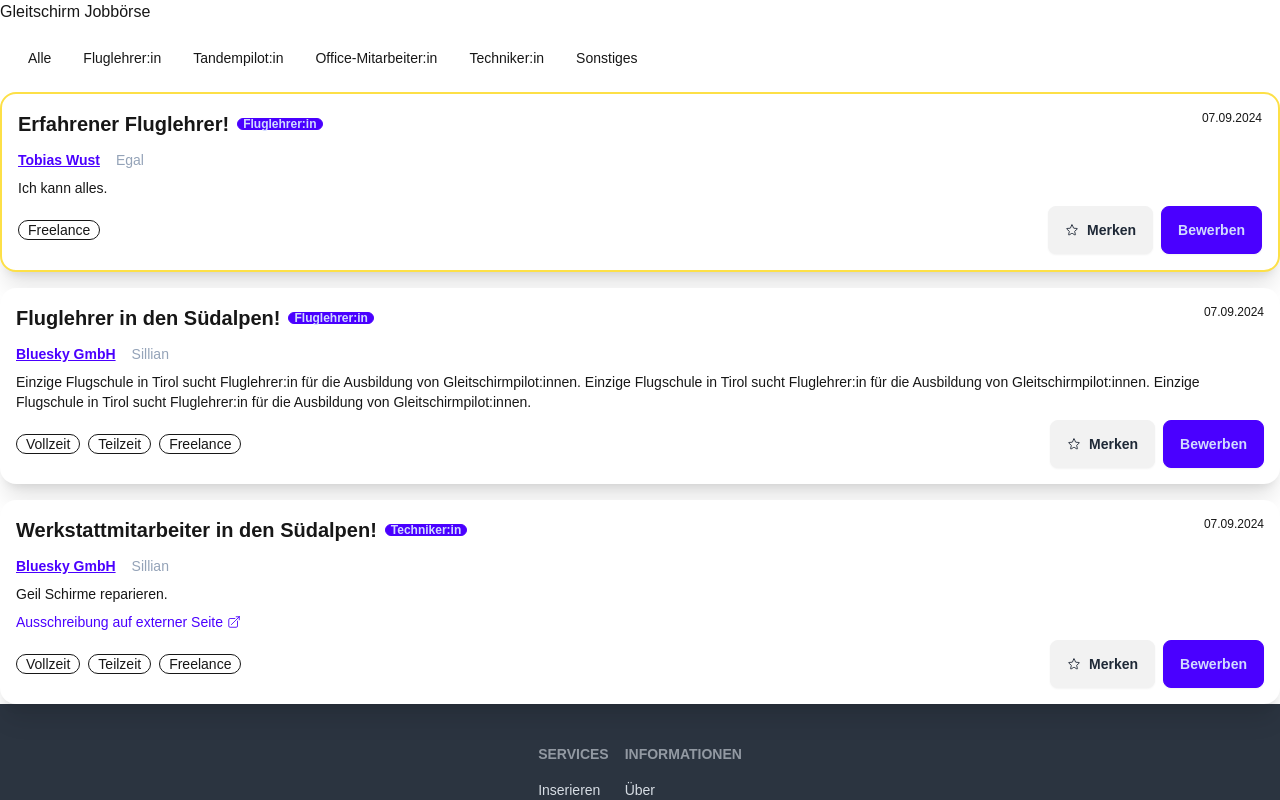
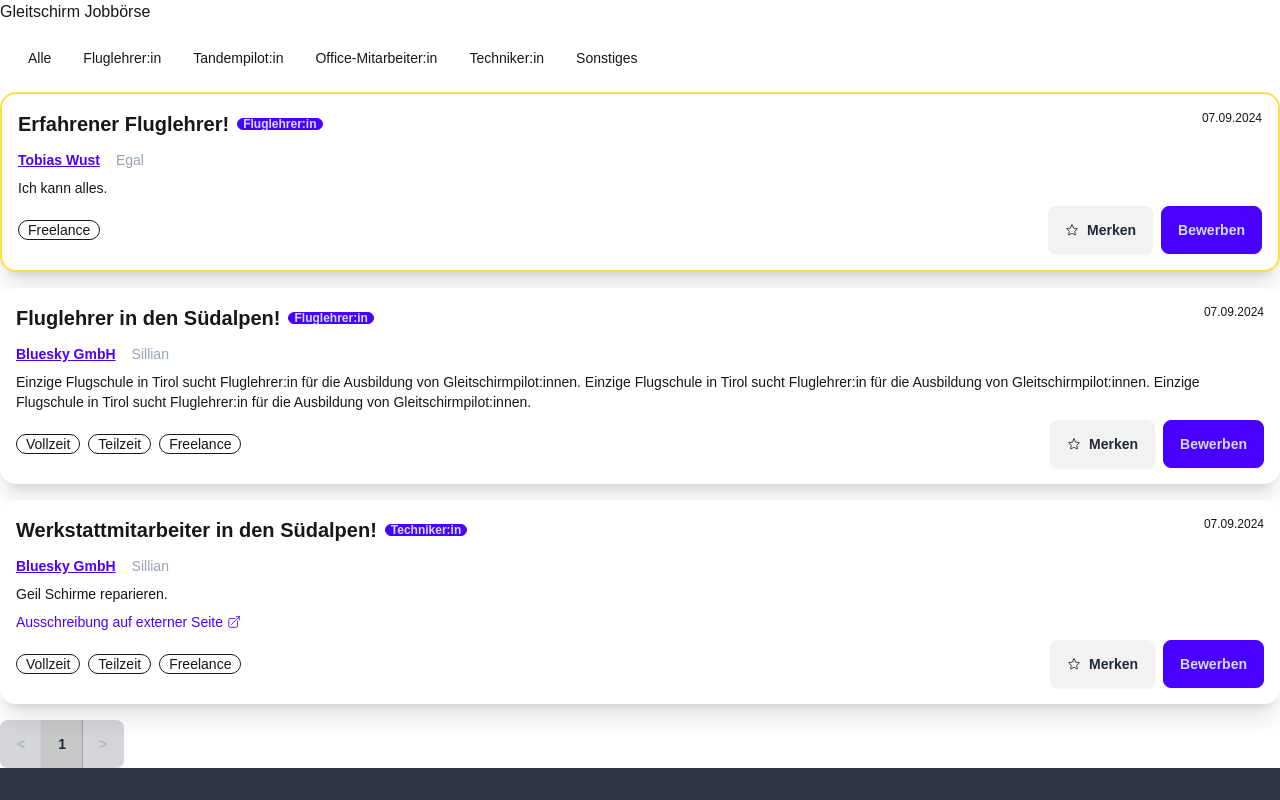
Before and after one commit to TobiasWust/gleitschirmjobs, a Next.js app: page / in a window 1280 px wide. Shown: the top 800 px of the page. Built offline with nearby package versions, Linux system fonts and the light colour scheme.

Commit message:
pagination

```diff
--- a/src/components/JobTable.tsx
+++ b/src/components/JobTable.tsx
@@ -4,11 +4,19 @@ import JobCard from "./JobCard";
 import jobs from "../data/jobs";
 import { useSearchParams } from 'next/navigation'
 import { getCategoryNameById } from "../data/categories";
-import { useMemo } from "react";
+import { useMemo, useState } from "react";
+
+const itemsPerPage = 10;
 
 export default function JobTable() {
   const searchParams = useSearchParams()
   const category = searchParams.get('category')
+
+  const [page, setPage] = useState(1);
+
+  const handlePage = (page: number) => {
+    setPage(page);
+  }
 
   const filteredJobs = useMemo(() =>
     jobs
@@ -30,13 +38,31 @@ export default function JobTable() {
       })
     , [category]);
 
+  const paginatedJobs = useMemo(() => {
+    const start = (page - 1) * itemsPerPage;
+    const end = start + itemsPerPage;
+    return filteredJobs.slice(start, end);
+  }, [filteredJobs, page]);
+
+  const pageCount = Math.ceil(filteredJobs.length / itemsPerPage);
+
   return (
     <div className="flex gap-4 flex-col">
       {
-        filteredJobs.map((job) =>
+        paginatedJobs.map((job) =>
           <JobCard key={job.id} job={job} />
         )
       }
+      <div className="join">
+        <button className="join-item btn" disabled={page === 1} onClick={() => handlePage(page > 1 ? page - 1 : 1)}>&lt;</button>
+        {
+          Array.from({ length: pageCount }, (_, i) => i + 1).map((item) =>
+            <button key={item} className={`join-item btn ${item === page ? 'btn-active' : ''}`} onClick={() => handlePage(item)}>{item}</button>
+          )
+        }
+        <button className="join-item btn" disabled={page === pageCount} onClick={() => handlePage(page < pageCount ? page + 1 : pageCount)}>&gt;</button>
+        {/* <button className="join-item btn">4</button> */}
+      </div>
     </div>
   )
 }
```
